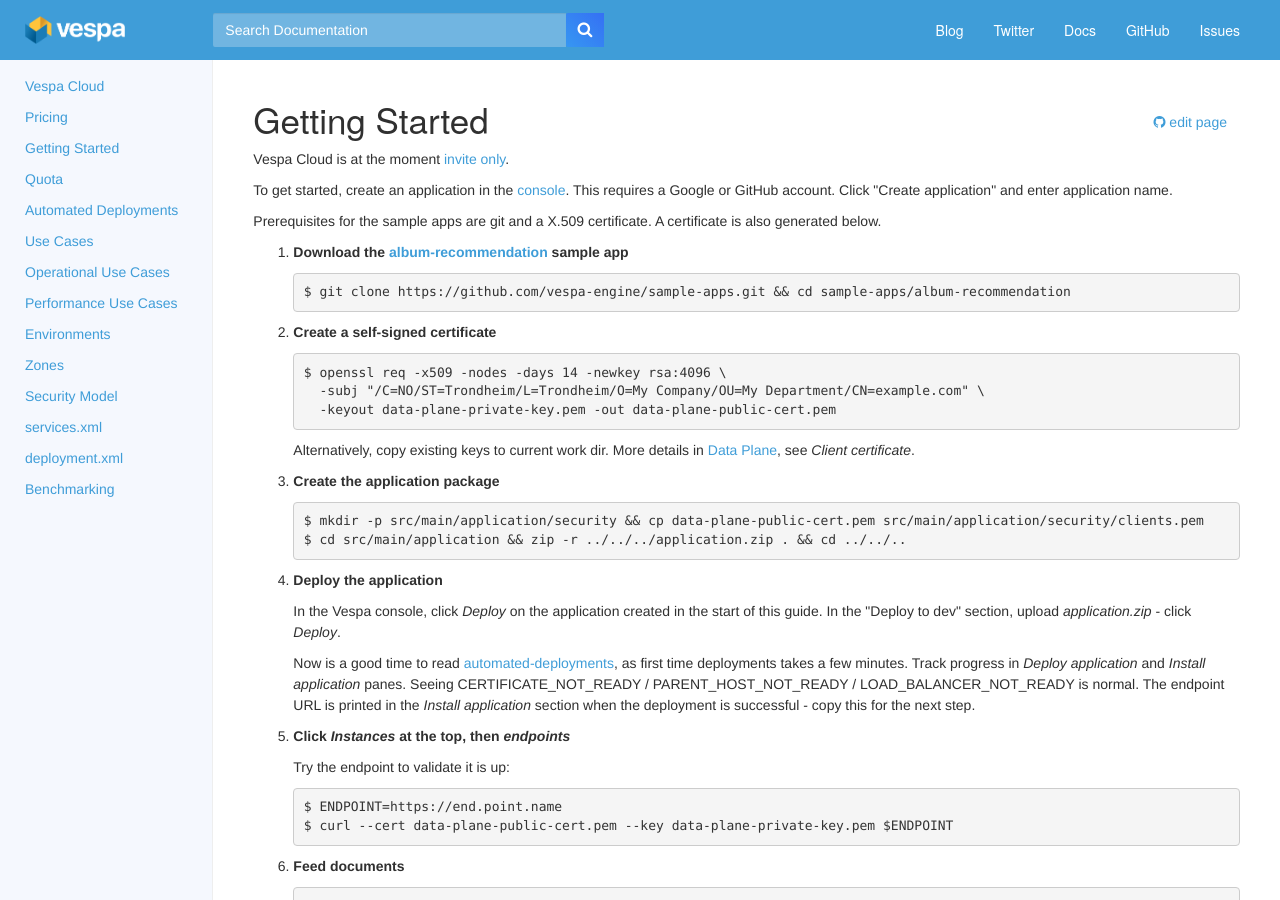
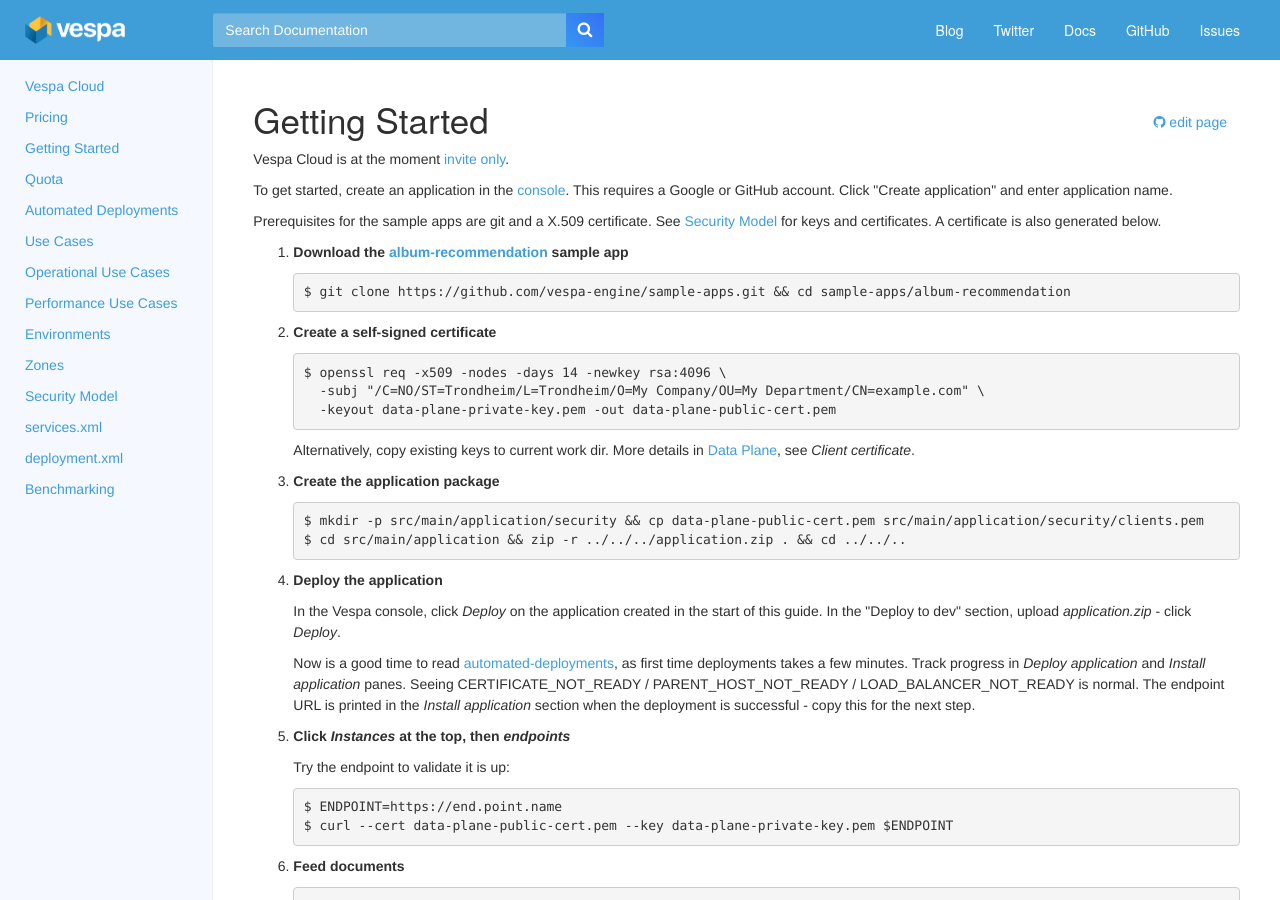
Before and after one commit to vespa-engine/cloud, a Jekyll site: the page built from getting-started.html, in a window 1280 px wide and 900 px high. Built offline with Jekyll 4.4.1, drawn with Linux system fonts in a browser that asks for light colours.

Commit message:
link to security model

```diff
--- a/getting-started.html
+++ b/getting-started.html
@@ -10,6 +10,7 @@ This requires a Google or GitHub account.
 Click "Create application" and enter application name.
 </p><p>
 Prerequisites for the sample apps are git and a X.509 certificate.
+See <a href="security-model">Security Model</a> for keys and certificates.
 A certificate is also generated below.
 </p>
 <ol>
```
